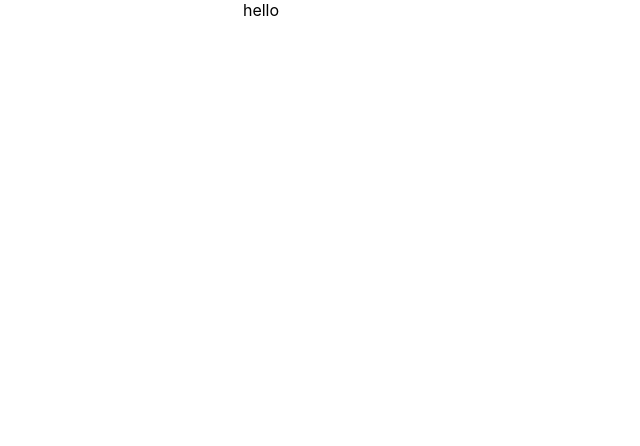
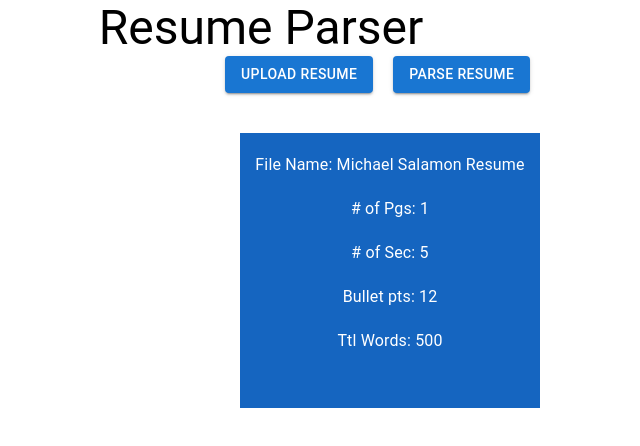
Before and after one commit to MichaelSalSail/resume_parser, a React (Create React App) app: page / in a window 1280 px wide. Shown: the top 446 px of the page, without its empty margins (379-1019 px from the left). Built offline with nearby package versions, Linux system fonts and the light colour scheme.

Commit message:
Dashboard Page basic layout

```diff
--- a/package.json
+++ b/package.json
@@ -9,6 +9,7 @@
     "@testing-library/jest-dom": "^5.16.5",
     "@testing-library/react": "^13.4.0",
     "@testing-library/user-event": "^13.5.0",
+    "prop-types": "^15.8.1",
     "react": "^18.2.0",
     "react-dom": "^18.2.0",
     "react-helmet-async": "^1.3.0",
--- a/src/App.js
+++ b/src/App.js
@@ -1,11 +1,9 @@
 import './App.css';
-import Dashboard from './pages/Dashboard';
+import Dashboard from './pages/Dashboard.jsx';
 
 function App() {
   return (
-    <div className="App">
       <Dashboard/>
-    </div>
   );
 }
 
--- a/src/components/Page.jsx
+++ b/src/components/Page.jsx
@@ -8,9 +8,9 @@ import { Box } from '@mui/material';
 
 const Page = forwardRef(({ children, title = '', ...other }, ref) => (
   <Box ref={ref} {...other}>
-    <Helmet>
-      <title>{title}</title>
-    </Helmet>
+    <Helmet
+        title={title}
+    />
     {children}
   </Box>
 ));
--- a/src/pages/Dashboard.jsx
+++ b/src/pages/Dashboard.jsx
@@ -1,8 +1,57 @@
-// import Page from "../components/Page.jsx";
-// <Page title="Resume Parser"></Page>
+import {
+    Box,
+    Container,
+    Typography,
+    Button
+} from "@mui/material";
 
 export default function Dashboard() {
+    let file_name="Michael Salamon Resume"
+    let pages=1
+    let sections=5
+    let bullet_pts=12
+    let word_count=500
     return (
-        <div>hello</div>
+        <form>
+            <Container maxWidth="xl">
+                <Box sx={{ pb: 5 }}>
+                    <Typography variant="h3" align="center">Resume Parser</Typography>
+                    <Button
+                        style={{ marginLeft: 580 }}
+                        component="span"
+                        variant="contained"
+                    >
+                    Upload Resume
+                    </Button>
+                    <Button
+                        style={{ marginLeft: 20 }}
+                        component="span"
+                        variant="contained"
+                    >
+                    Parse Resume
+                    </Button>
+                </Box>
+                <Box
+                    align="center"
+                    style={{ marginLeft: 595 }}
+                    sx={{
+                        width: 300,
+                        height: 275,
+                        backgroundColor: 'primary.dark',
+                    }}
+                >
+                    <br></br>
+                    <Typography color="white" align="center">File Name: {file_name}</Typography>
+                    <br></br>
+                    <Typography color="white" align="center"># of Pgs: {pages}</Typography>
+                    <br></br>
+                    <Typography color="white" align="center"># of Sec: {sections}</Typography>
+                    <br></br>
+                    <Typography color="white" align="center">Bullet pts: {bullet_pts}</Typography>
+                    <br></br>
+                    <Typography color="white" align="center">Ttl Words: {word_count}</Typography>
+                </Box>
+            </Container>
+        </form>
     );
 }
```
Also changed, not shown: 1 other file (tests, documents, lock files or other folders).
